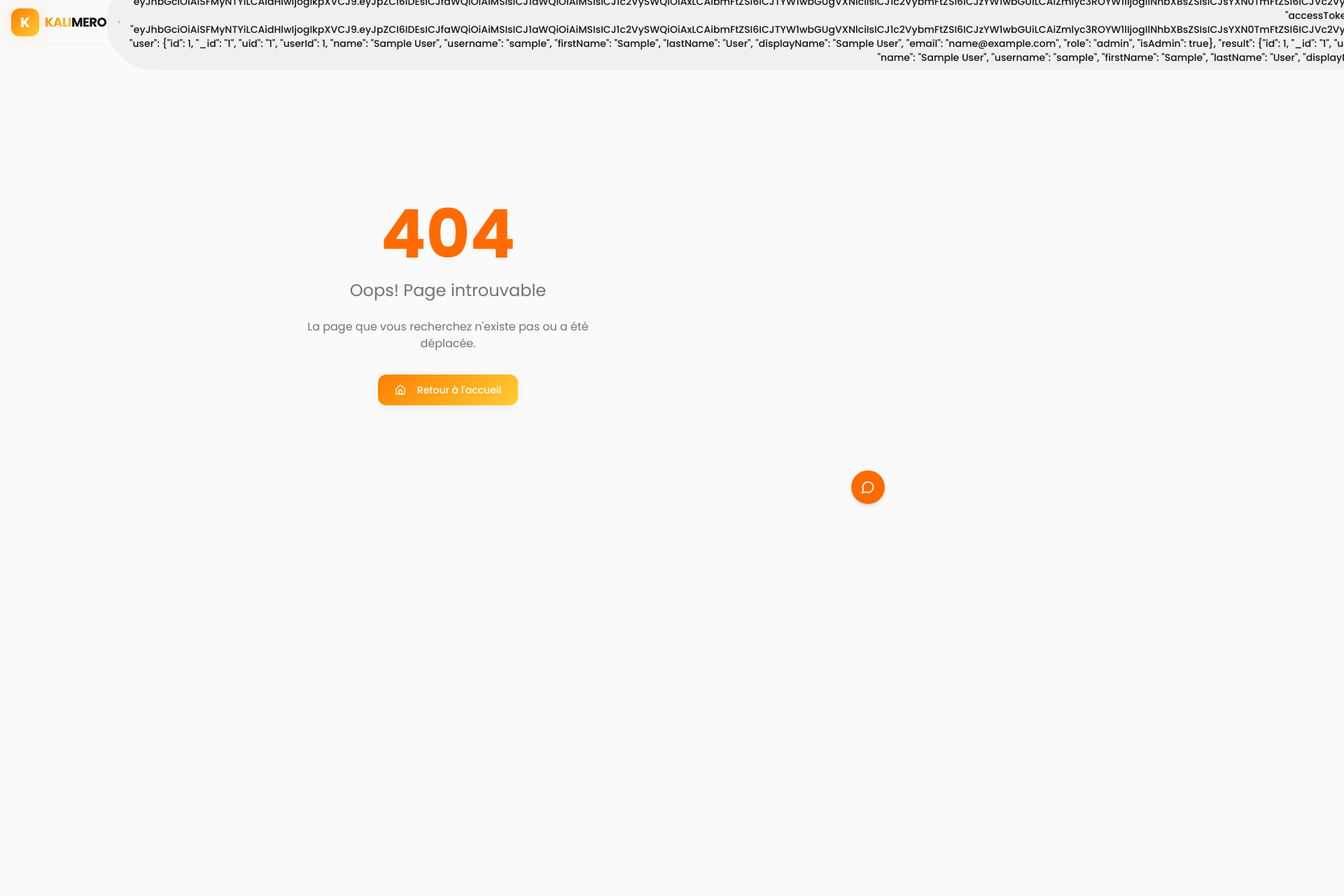
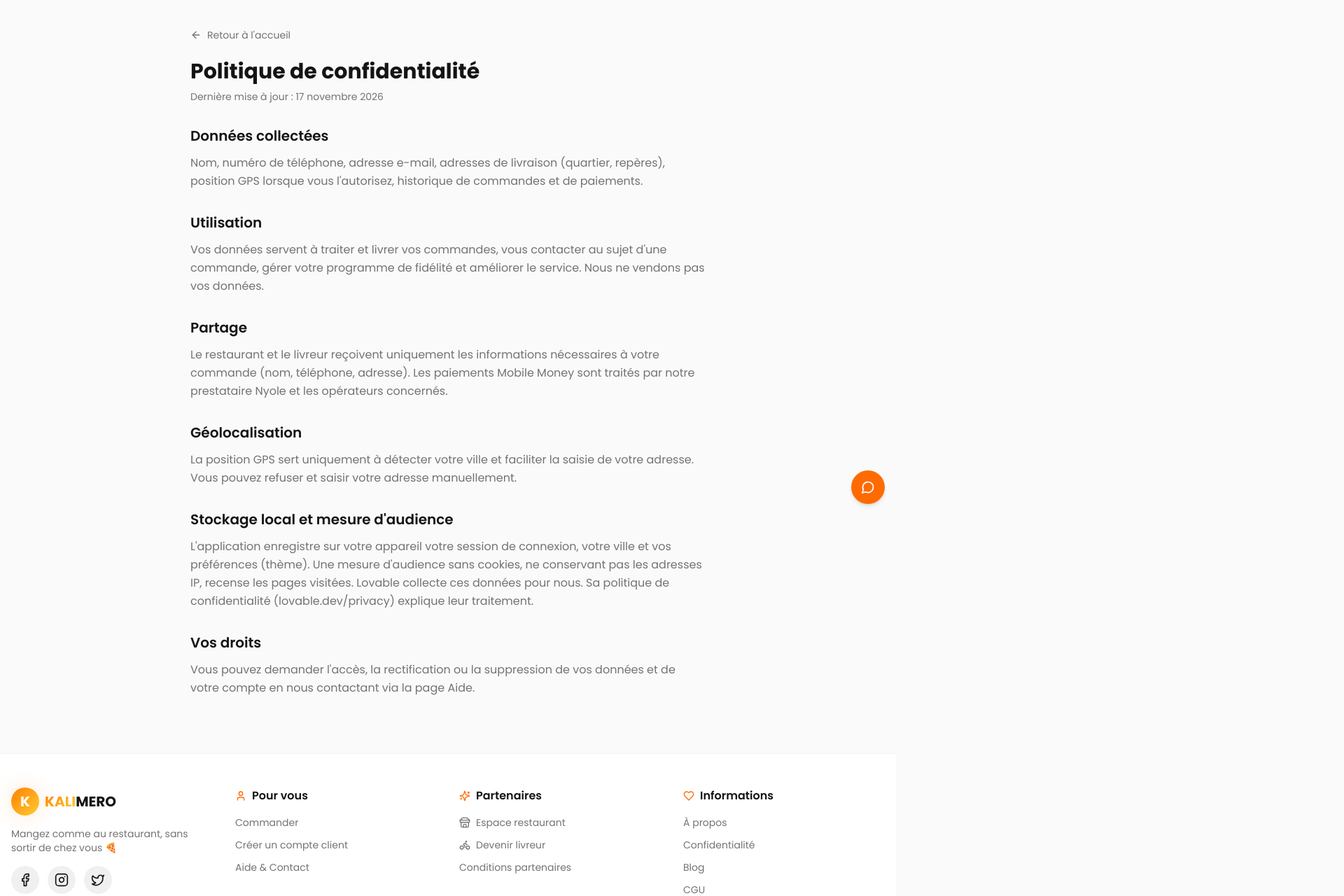
Before and after one commit to logannsana-pixel/kalimeroo, a React (Vite) app: page /privacy in a window 1280 px wide. Shown: the top 1280 px of the page at 70% size, 1920 px wide, since content can reach past the window. Before the commit the page ends 800 px from the top, so only its background shows below. Built offline with nearby package versions, Linux system fonts and the light colour scheme; sample sign-in values are in the browser's storage.

Commit message:
Add legal pages, public blog routes, fix footer links

```diff
--- a/src/App.tsx
+++ b/src/App.tsx
@@ -34,6 +34,12 @@ const EnableAlerts = lazy(() => import("./pages/EnableAlerts"));
 const AlertPlayground = lazy(() => import("./pages/AlertPlayground"));
 const Affiliate = lazy(() => import("./pages/Affiliate"));
 const Help = lazy(() => import("./pages/Help"));
+const Terms = lazy(() => import("./pages/legal/Terms"));
+const Privacy = lazy(() => import("./pages/legal/Privacy"));
+const PartnerTerms = lazy(() => import("./pages/legal/PartnerTerms"));
+const About = lazy(() => import("./pages/legal/About"));
+const BlogList = lazy(() => import("./pages/blog/BlogList"));
+const BlogArticle = lazy(() => import("./pages/blog/BlogArticle"));
 const NotFound = lazy(() => import("./pages/NotFound"));
 
 // Auth pages
@@ -91,6 +97,13 @@ const App = () => (
                       <Route path="/enable-alerts" element={<EnableAlerts />} />
                       <Route path="/dev/alerts" element={<AlertPlayground />} />
                       <Route path="/help" element={<Help />} />
+                      <Route path="/cgu" element={<Terms />} />
+                      <Route path="/privacy" element={<Privacy />} />
+                      <Route path="/partner-terms" element={<PartnerTerms />} />
+                      <Route path="/about" element={<About />} />
+                      <Route path="/blog" element={<BlogList />} />
+                      <Route path="/:lang/blog" element={<BlogList />} />
+                      <Route path="/:lang/blog/:slug" element={<BlogArticle />} />
                       <Route
                         path="/affiliate"
                         element={
--- a/src/components/Footer.tsx
+++ b/src/components/Footer.tsx
@@ -49,7 +49,7 @@ export const Footer = ({ className }: FooterProps) => {
             <ul className="space-y-3 text-muted-foreground text-sm">
               <li><Link to="/restaurants" className="hover:text-primary transition-colors">Commander</Link></li>
               <li><Link to="/auth/customer" className="hover:text-primary transition-colors">Créer un compte client</Link></li>
-              <li><a href="#" className="hover:text-primary transition-colors">Aide & Contact</a></li>
+              <li><Link to="/help" className="hover:text-primary transition-colors">Aide & Contact</Link></li>
             </ul>
           </div>
 
@@ -72,7 +72,7 @@ export const Footer = ({ className }: FooterProps) => {
                   Devenir livreur
                 </Link>
               </li>
-              <li><a href="#" className="hover:text-primary transition-colors">Conditions partenaires</a></li>
+              <li><Link to="/partner-terms" className="hover:text-primary transition-colors">Conditions partenaires</Link></li>
             </ul>
           </div>
 
@@ -83,9 +83,10 @@ export const Footer = ({ className }: FooterProps) => {
               Informations
             </h4>
             <ul className="space-y-3 text-muted-foreground text-sm">
-              <li><a href="#" className="hover:text-primary transition-colors">À propos</a></li>
-              <li><a href="#" className="hover:text-primary transition-colors">Confidentialité</a></li>
-              <li><a href="#" className="hover:text-primary transition-colors">CGU</a></li>
+              <li><Link to="/about" className="hover:text-primary transition-colors">À propos</Link></li>
+              <li><Link to="/privacy" className="hover:text-primary transition-colors">Confidentialité</Link></li>
+              <li><Link to="/blog" className="hover:text-primary transition-colors">Blog</Link></li>
+              <li><Link to="/cgu" className="hover:text-primary transition-colors">CGU</Link></li>
             </ul>
           </div>
         </div>
--- /dev/null
+++ b/src/pages/legal/About.tsx
@@ -0,0 +1,7 @@
+import { LegalPage } from "./LegalPage";
+export default function About() {
+  return <LegalPage title="À propos de Kalimero" updated="17 novembre 2026" sections={[
+    { title: "Notre mission", body: ["Kalimero connecte les meilleurs restaurants de Brazzaville et Pointe-Noire à leurs clients, avec une livraison rapide et des paiements adaptés : espèces, Mobile Money ou acompte."] },
+    { title: "Fait au Congo", body: ["Une équipe locale, des restaurants locaux et des livreurs locaux, pour faire vivre l'économie congolaise."] },
+  ]} />;
+}
--- /dev/null
+++ b/src/pages/legal/LegalPage.tsx
@@ -0,0 +1,26 @@
+import { Link } from "react-router-dom";
+import { ArrowLeft } from "lucide-react";
+import { Footer } from "@/components/Footer";
+
+export interface LegalSection { title: string; body: string[] }
+
+export const LegalPage = ({ title, updated, sections }: { title: string; updated: string; sections: LegalSection[] }) => (
+  <div className="min-h-screen bg-background">
+    <main className="container mx-auto px-4 py-10 max-w-3xl">
+      <Link to="/" className="inline-flex items-center gap-2 text-sm text-muted-foreground hover:text-primary mb-6">
+        <ArrowLeft className="w-4 h-4" /> Retour à l'accueil
+      </Link>
+      <h1 className="text-3xl font-bold mb-2 text-foreground">{title}</h1>
+      <p className="text-sm text-muted-foreground mb-8">Dernière mise à jour : {updated}</p>
+      <div className="space-y-8">
+        {sections.map((s) => (
+          <section key={s.title}>
+            <h2 className="text-xl font-semibold mb-3 text-foreground">{s.title}</h2>
+            {s.body.map((p, i) => <p key={i} className="text-muted-foreground leading-relaxed mb-2">{p}</p>)}
+          </section>
+        ))}
+      </div>
+    </main>
+    <Footer />
+  </div>
+);
--- /dev/null
+++ b/src/pages/legal/PartnerTerms.tsx
@@ -0,0 +1,8 @@
+import { LegalPage } from "./LegalPage";
+export default function PartnerTerms() {
+  return <LegalPage title="Conditions partenaires" updated="17 novembre 2026" sections={[
+    { title: "Restaurants partenaires", body: ["Le restaurant s'engage à tenir à jour son menu, ses prix, ses horaires et sa disponibilité, et à préparer les commandes acceptées dans les délais annoncés.", "Les paiements en ligne sont encaissés par Kalimero puis reversés au restaurant, déduction faite de la commission convenue."] },
+    { title: "Livreurs partenaires", body: ["Le livreur s'engage à livrer avec soin, à respecter le code de la route et à remettre intégralement les sommes encaissées en espèces selon les modalités de clôture de caisse.", "Tout manquement grave peut entraîner la suspension du compte."] },
+    { title: "Suspension", body: ["Kalimero peut suspendre un compte partenaire en cas de fraude, de plaintes répétées ou de non-respect des présentes conditions."] },
+  ]} />;
+}
--- /dev/null
+++ b/src/pages/legal/Privacy.tsx
@@ -0,0 +1,11 @@
+import { LegalPage } from "./LegalPage";
+export default function Privacy() {
+  return <LegalPage title="Politique de confidentialité" updated="17 novembre 2026" sections={[
+    { title: "Données collectées", body: ["Nom, numéro de téléphone, adresse e-mail, adresses de livraison (quartier, repères), position GPS lorsque vous l'autorisez, historique de commandes et de paiements."] },
+    { title: "Utilisation", body: ["Vos données servent à traiter et livrer vos commandes, vous contacter au sujet d'une commande, gérer votre programme de fidélité et améliorer le service. Nous ne vendons pas vos données."] },
+    { title: "Partage", body: ["Le restaurant et le livreur reçoivent uniquement les informations nécessaires à votre commande (nom, téléphone, adresse). Les paiements Mobile Money sont traités par notre prestataire Nyole et les opérateurs concernés."] },
+    { title: "Géolocalisation", body: ["La position GPS sert uniquement à détecter votre ville et faciliter la saisie de votre adresse. Vous pouvez refuser et saisir votre adresse manuellement."] },
+    { title: "Stockage local et mesure d'audience", body: ["L'application enregistre sur votre appareil votre session de connexion, votre ville et vos préférences (thème). Une mesure d'audience sans cookies, ne conservant pas les adresses IP, recense les pages visitées. Lovable collecte ces données pour nous. Sa politique de confidentialité (lovable.dev/privacy) explique leur traitement."] },
+    { title: "Vos droits", body: ["Vous pouvez demander l'accès, la rectification ou la suppression de vos données et de votre compte en nous contactant via la page Aide."] },
+  ]} />;
+}
--- /dev/null
+++ b/src/pages/legal/Terms.tsx
@@ -0,0 +1,12 @@
+import { LegalPage } from "./LegalPage";
+export default function Terms() {
+  return <LegalPage title="Conditions générales d'utilisation" updated="17 novembre 2026" sections={[
+    { title: "1. Objet", body: ["Kalimero est une plateforme de commande et de livraison de repas opérant en République du Congo (Brazzaville et Pointe-Noire). Les présentes conditions régissent l'utilisation du service par les clients."] },
+    { title: "2. Commandes", body: ["Les prix affichés sont en francs CFA (XAF) et fixés par les restaurants partenaires. Une commande est confirmée lorsqu'elle est acceptée par le restaurant.", "Le client s'engage à fournir une adresse et un numéro de téléphone exacts et à être joignable lors de la livraison."] },
+    { title: "3. Paiement", body: ["Selon le restaurant, le paiement s'effectue à la livraison (espèces), par Mobile Money (MTN, Airtel) via notre prestataire Nyole, ou par un acompte payé à l'avance avec le solde à la livraison.", "Un paiement Mobile Money n'est considéré comme effectué qu'après confirmation par notre prestataire."] },
+    { title: "4. Livraison", body: ["Les délais sont indicatifs et peuvent varier selon le trafic, la météo et l'activité du restaurant. Les frais de livraison sont indiqués avant validation."] },
+    { title: "5. Annulation et remboursement", body: ["Une commande peut être annulée tant que le restaurant ne l'a pas mise en préparation. En cas de commande non livrée, incomplète ou non conforme, contactez-nous dans les 24 heures : les sommes payées en ligne sont remboursées sur le même compte Mobile Money après vérification."] },
+    { title: "6. Responsabilité", body: ["Les restaurants sont responsables de la qualité et de la conformité des plats. Kalimero assure l'intermédiation et la livraison."] },
+    { title: "7. Contact", body: ["Pour toute question : via la page Aide ou notre chaîne WhatsApp officielle."] },
+  ]} />;
+}
```
